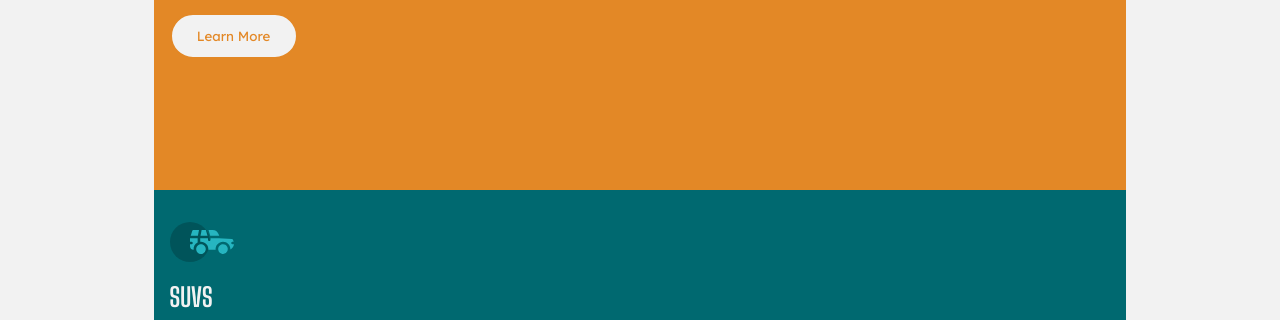
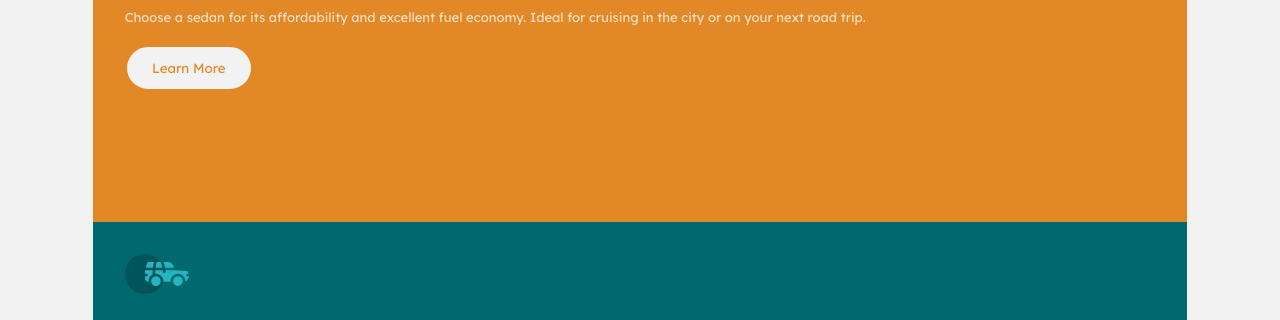
Before and after one commit to CDianaprince/challenge-card, a plain HTML site: page index.html in a window 1280 px wide. Shown: the part 194-514 px from the top of the page. Drawn offline with Linux system fonts and the light colour scheme.

Commit message:
arreglos CSS

```diff
--- a/asset/style.css
+++ b/asset/style.css
@@ -25,20 +25,21 @@
 }
 
 .card{
-  width: 80%;
+  width: 90%;
   height: 15rem;
   color: var(--Transparent-white);
-  padding: 2rem 1rem 20rem;
+  padding: 2rem 2rem 22rem;
   line-height: 1.5rem;
   font-size: small;
 
 
 }
 .div-tex-h1{
-  margin: 1rem;
+  margin: 2rem;
   margin-left: 0;
   font-family: 'Big Shoulders Display', cursive;
   color: var(--Very-light-gray);
+  font-size:xx-large;
 }
 .sedan{background-color: var(--Bright-orange);
   border-top-left-radius: 4px;
```
